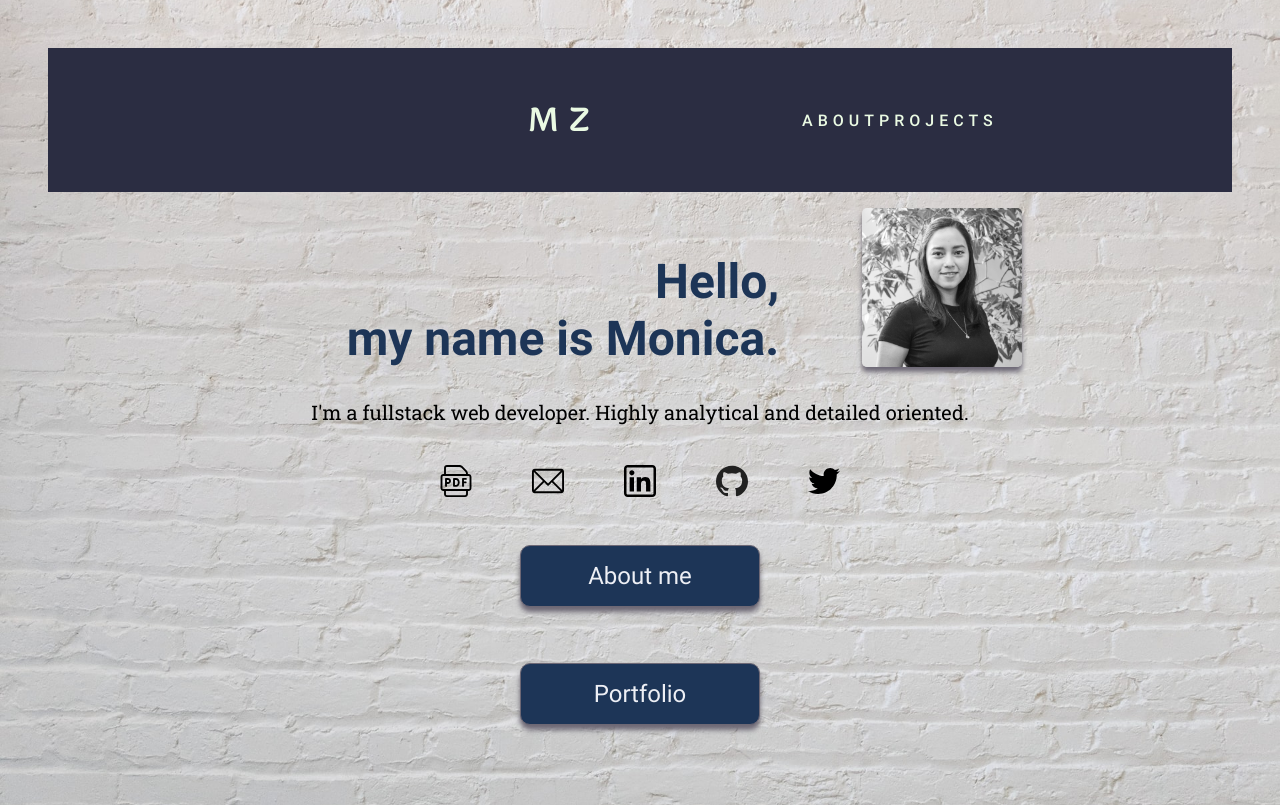
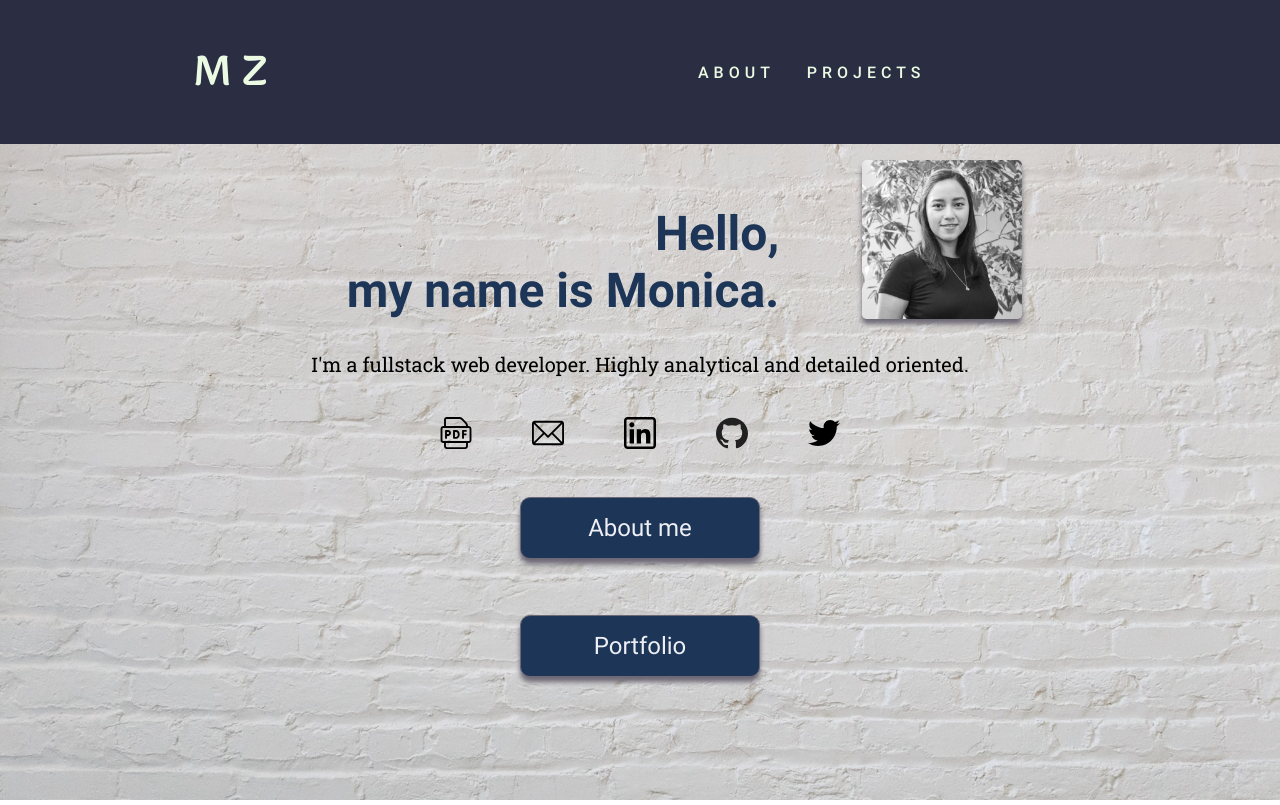
Before and after one commit to monica-zarate/profile, a React (Create React App) app: page / in a window 1280 px wide. Built offline with nearby package versions, Linux system fonts and the light colour scheme.

Commit message:
Styled Header Component for Tablet and Desktop.

```diff
--- a/src/components/styles/main.css
+++ b/src/components/styles/main.css
@@ -35,7 +35,6 @@ body {
 
 @media (min-width: 768px) {
   .App {
-    padding: 3rem;
     min-width: 768px;
   }
 }
@@ -85,8 +84,22 @@ body {
   min-height: 18vh;
 }
 
+@media (min-width: 768px) {
+  .header {
+    -webkit-box-pack: space-evenly;
+        -ms-flex-pack: space-evenly;
+            justify-content: space-evenly;
+  }
+}
+
 .header__title-link {
   margin: 0 0 0 40%;
+}
+
+@media (min-width: 768px) {
+  .header__title-link {
+    margin: 0;
+  }
 }
 
 .header__title {
@@ -96,6 +109,18 @@ body {
   padding: 1rem 0;
   text-align: center;
   color: #eafae3;
+}
+
+@media (min-width: 768px) {
+  .header__title {
+    font-size: 2.5rem;
+  }
+}
+
+@media (min-width: 1440px) {
+  .header__title {
+    font-size: 3rem;
+  }
 }
 
 .header__nav {
@@ -144,8 +169,11 @@ body {
             flex-direction: row;
     height: unset;
     padding: 0;
-    width: unset;
     margin: unset;
+    -webkit-box-pack: end;
+        -ms-flex-pack: end;
+            justify-content: flex-end;
+    width: 40%;
   }
 }
 
@@ -190,10 +218,12 @@ body {
   .header__li {
     font-size: 1rem;
     opacity: 1;
+    width: unset;
+    margin: 0 0 0 2rem;
   }
   .header__li:hover {
-    border-top: 4px solid #eafae3;
-    border-bottom: 4px solid #eafae3;
+    border-top: 2px solid #eafae3;
+    border-bottom: 2px solid #eafae3;
     padding: 0.5rem 0;
   }
 }
@@ -201,7 +231,6 @@ body {
 @media (min-width: 1440px) {
   .header__li {
     font-size: 1.5rem;
-    width: 8rem;
   }
 }
 
--- a/src/components/styles/partials/_global.scss
+++ b/src/components/styles/partials/_global.scss
@@ -28,13 +28,11 @@ body {
   background-attachment: fixed;
   background-size: cover;
   background-position: center center;
-  // padding: 2rem 1rem;
   min-height: 100vh;
   min-width: 20rem;
   overflow: hidden;
 
   @include tablet {
-    padding: 3rem;
     min-width: $tablet-width;
   }
 
```
Also changed, not shown: src/components/styles/partials/_header.scss (+23 -4 lines), 1 other file (tests, documents, lock files or other folders).
